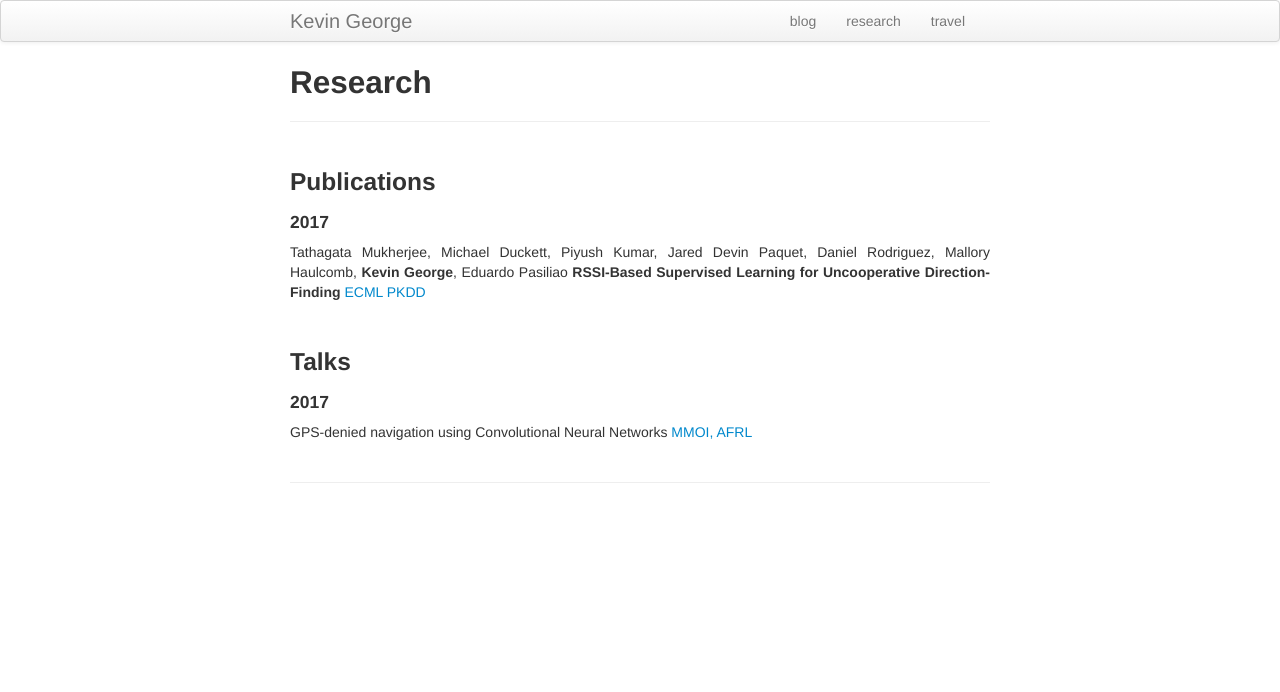
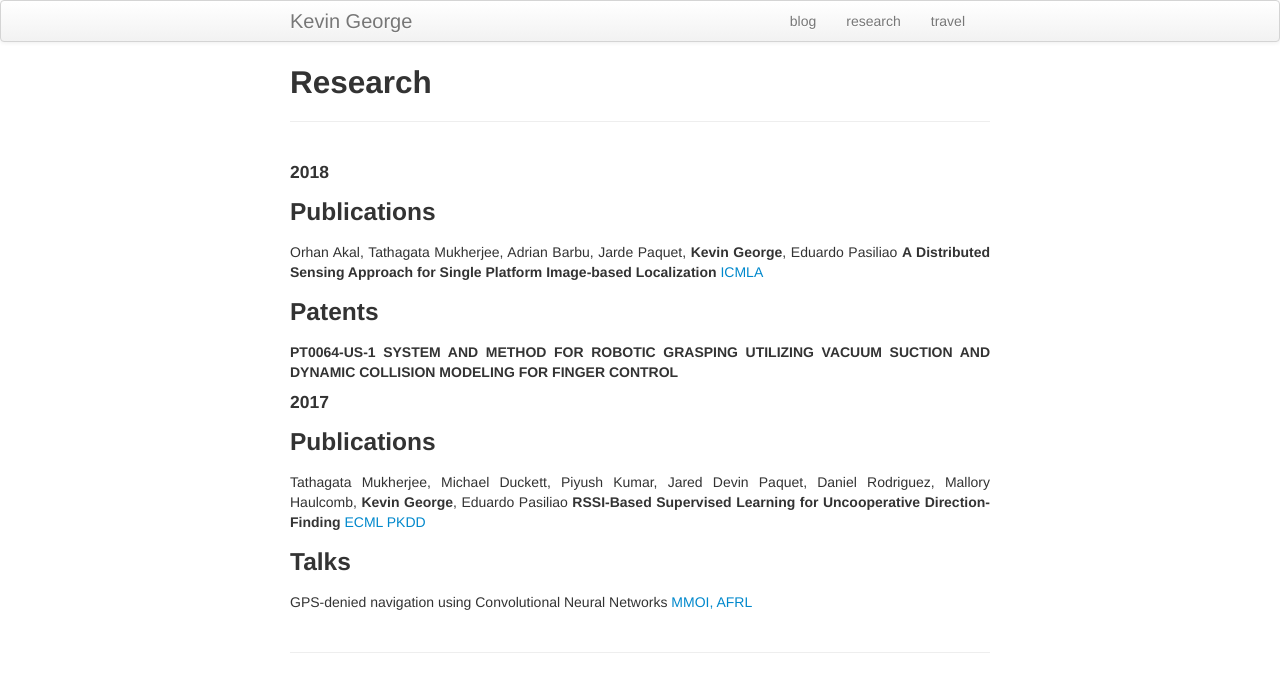
Before and after one commit to kevin-george/kevin-george.github.io, a Jekyll site: the page built from pages/pubs.md, in a window 1280 px wide. Shown: the top 692 px of the page. Built offline with Jekyll 4.4.1, drawn with Linux system fonts in a browser that asks for light colours.

Commit message:
Updates for 2018

```diff
--- a/pages/pubs.md
+++ b/pages/pubs.md
@@ -4,20 +4,24 @@ title: Research
 description: Kevin's Research
 ---
 
+
+#### 2018
+
 ### Publications
 
+Orhan Akal, Tathagata Mukherjee, Adrian Barbu, Jarde Paquet, **Kevin George**, Eduardo Pasiliao **A Distributed Sensing Approach for Single Platform Image-based Localization** [ICMLA](https://www.researchgate.net/publication/328445298_A_Distributed_Sensing_Approach_for_Single_Platform_Image-based_Localization)
+
+### Patents
+
+**PT0064-US-1 SYSTEM AND METHOD FOR ROBOTIC GRASPING UTILIZING VACUUM SUCTION AND DYNAMIC COLLISION MODELING FOR FINGER CONTROL**
 
 #### 2017
 
+### Publications
 
 Tathagata Mukherjee, Michael Duckett, Piyush Kumar, Jared Devin Paquet, Daniel Rodriguez, Mallory Haulcomb, **Kevin George**, Eduardo Pasiliao **RSSI-Based Supervised Learning for Uncooperative Direction-Finding** [ECML PKDD](http://ecmlpkdd2017.ijs.si/papers/paperID329.pdf)
 
-<br/>
 
 ### Talks
 
-
-#### 2017
-
-
 GPS-denied navigation using Convolutional Neural Networks [MMOI, AFRL](https://mmo.institute/index.html)
```
Also changed, not shown: index.md (+1 -1 lines).
